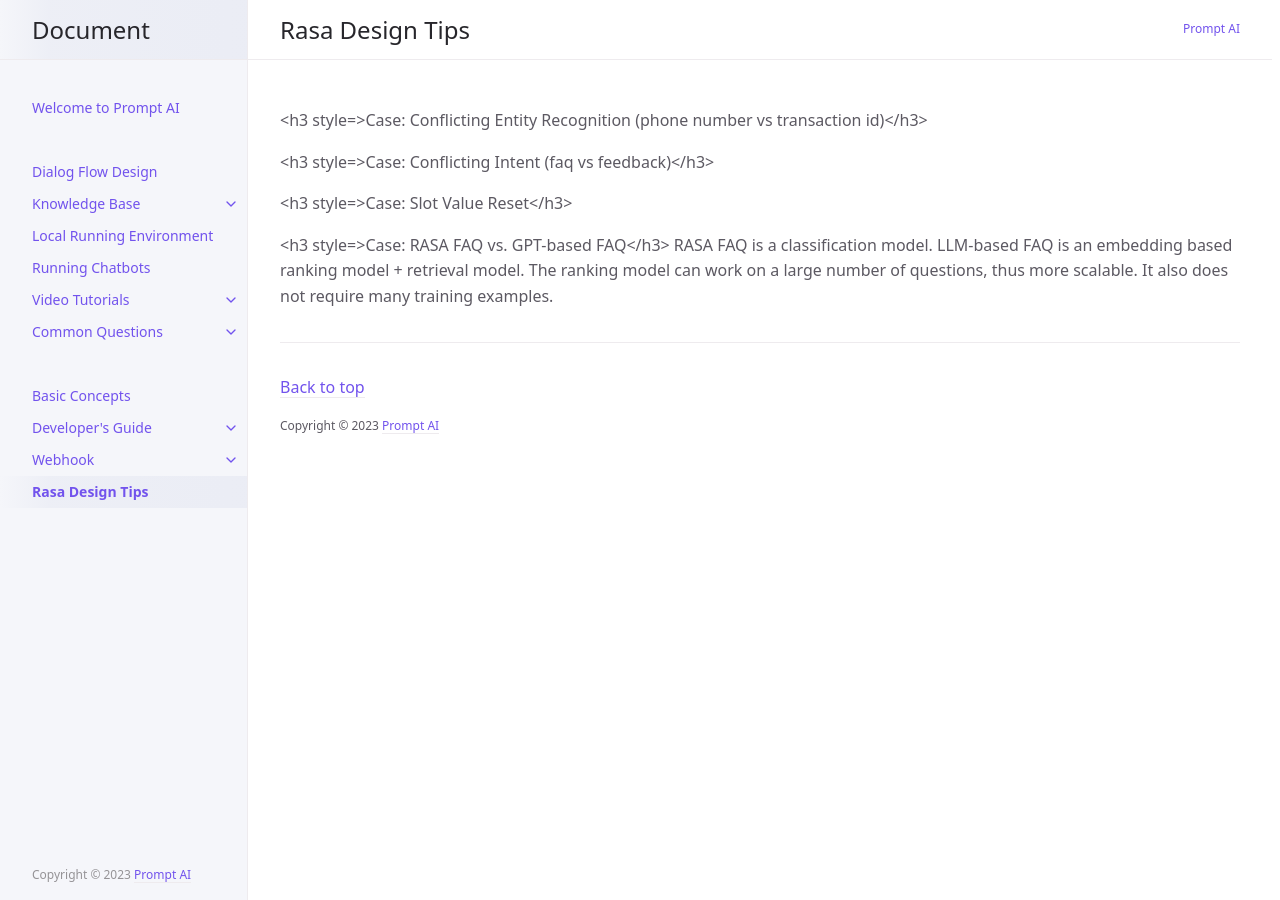
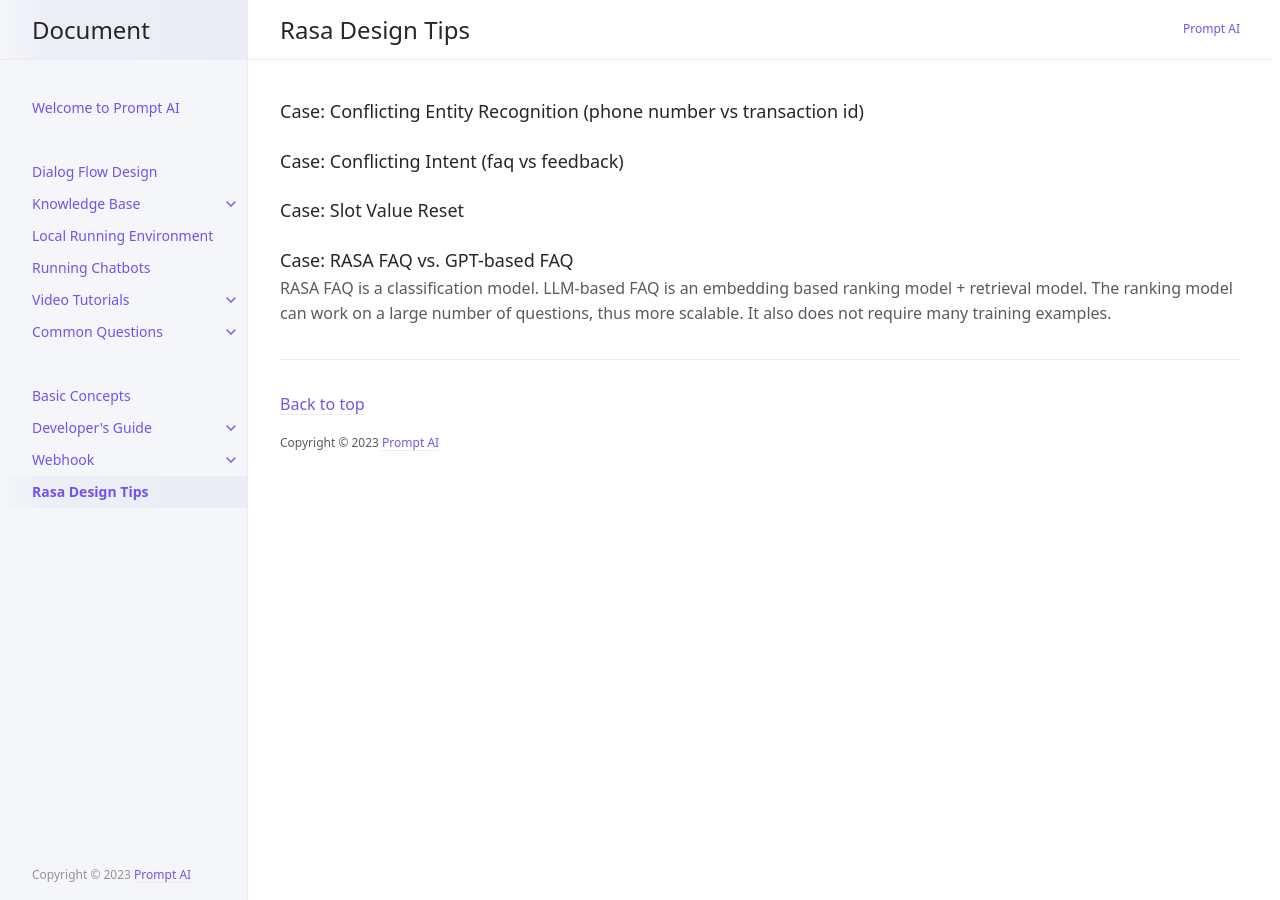
Before and after one commit to PromptAI/promptdialog, a Jekyll site: the page built from docs/rasa_design_tips.md, in a window 1280 px wide. Built offline with Jekyll 4.4.1, drawn with Linux system fonts in a browser that asks for light colours.

Commit message:
Update rasa_design_tips.md

```diff
--- a/docs/rasa_design_tips.md
+++ b/docs/rasa_design_tips.md
@@ -3,11 +3,11 @@ layout: en
 title: Rasa Design Tips
 nav_order: 10
 ---
-<h3 style={{color: '#64748b'}}>Case: Conflicting Entity Recognition  (phone number vs transaction id)</h3>
+### Case: Conflicting Entity Recognition  (phone number vs transaction id)
 
-<h3 style={{color: '#94a3b8'}}>Case: Conflicting Intent (faq vs feedback)</h3>
+### Case: Conflicting Intent (faq vs feedback)
 
-<h3 style={{color: '#cbd5e1'}}>Case: Slot Value Reset</h3>
+### Case: Slot Value Reset
 
-<h3 style={{color: '#e2e8f0'}}>Case: RASA FAQ vs. GPT-based FAQ</h3>
+### Case: RASA FAQ vs. GPT-based FAQ
 RASA FAQ is a classification model.  LLM-based FAQ is an embedding based ranking model + retrieval model.  The ranking model can work on a large number of questions, thus more scalable.  It also does not require many training examples.
```
